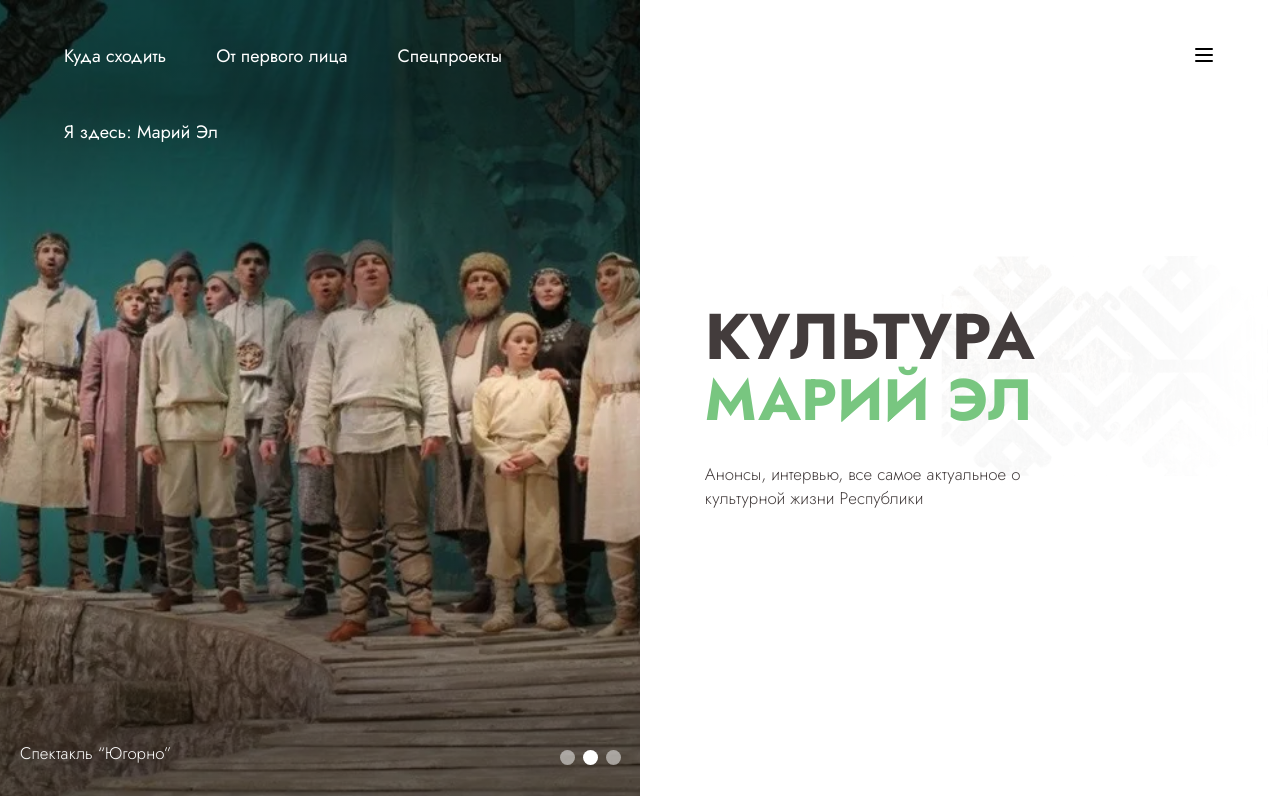
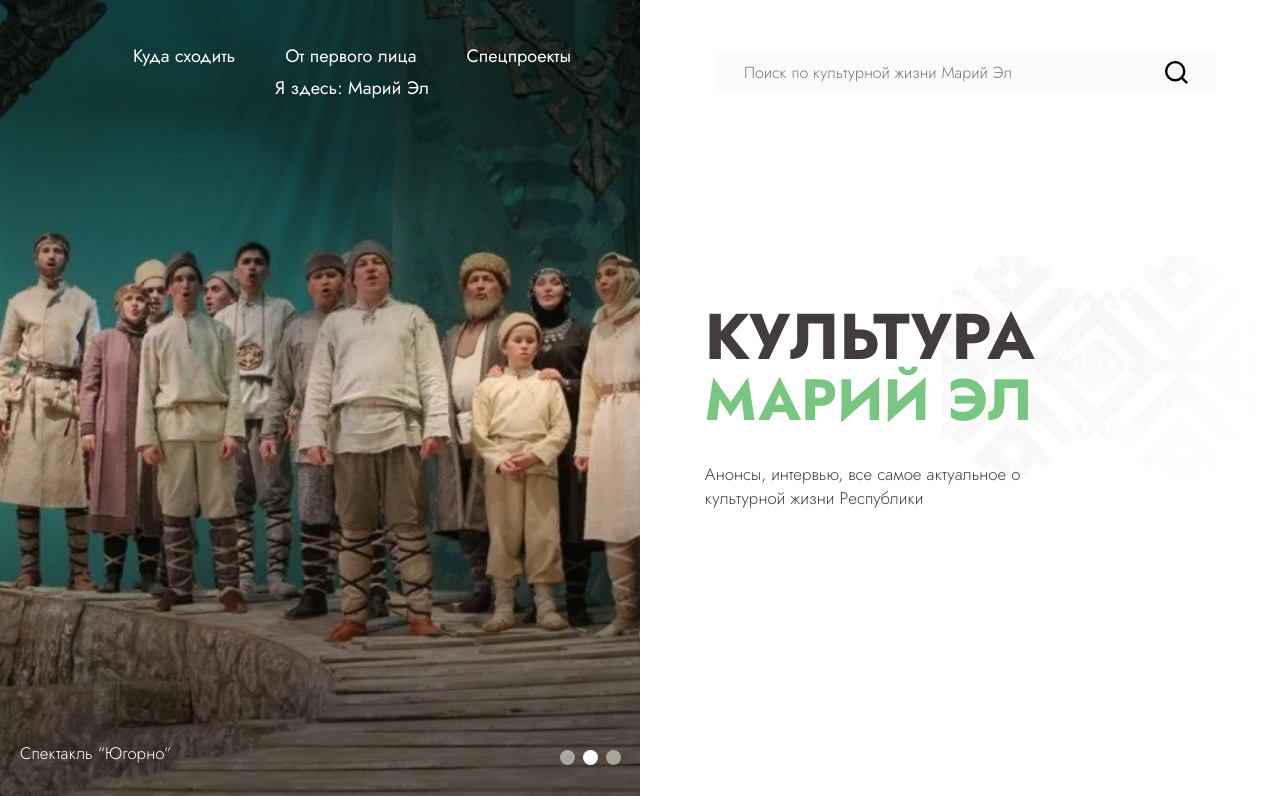
Before and after one commit to alina-onmaster/culture-mariel, a plain HTML site: page index.html in a window 1280 px wide. Shown: the top 796 px of the page. Drawn offline with Linux system fonts and the light colour scheme.

Commit message:
Строка поиска

```diff
--- a/css/style.css
+++ b/css/style.css
@@ -117,6 +117,7 @@ img {
 }
 @media (min-width: 992px) {
   .burger-button {
+    display: none;
     -webkit-box-ordinal-group: 2;
         -ms-flex-order: 1;
             order: 1;
@@ -529,6 +530,15 @@ img {
   .page--index .page__subtitle::before {
     top: -4.5rem;
   }
+}
+.page--index .page__revers-wrap {
+  display: -webkit-box;
+  display: -ms-flexbox;
+  display: flex;
+  -webkit-box-orient: vertical;
+  -webkit-box-direction: normal;
+      -ms-flex-direction: column;
+          flex-direction: column;
 }
 @media (max-width: 767.98px) {
   .main-header {
@@ -616,6 +626,16 @@ img {
   -webkit-transition: 0.4s;
   transition: 0.4s;
   z-index: 10;
+  display: -webkit-box;
+  display: -ms-flexbox;
+  display: flex;
+  -webkit-box-orient: vertical;
+  -webkit-box-direction: normal;
+      -ms-flex-direction: column;
+          flex-direction: column;
+  -webkit-box-align: center;
+      -ms-flex-align: center;
+          align-items: center;
 }
 @media (min-width: 2001px) {
   .main-header .site-nav {
@@ -625,11 +645,25 @@ img {
 }
 @media (min-width: 768px) {
   .main-header .site-nav {
+    -webkit-box-orient: horizontal;
+    -webkit-box-direction: normal;
+        -ms-flex-direction: row;
+            flex-direction: row;
+    -webkit-box-pack: justify;
+        -ms-flex-pack: justify;
+            justify-content: space-between;
+    -webkit-box-align: start;
+        -ms-flex-align: start;
+            align-items: flex-start;
+    gap: 5rem;
     padding: 4rem 2rem;
   }
 }
 @media (min-width: 992px) {
   .main-header .site-nav {
+    -webkit-box-align: center;
+        -ms-flex-align: center;
+            align-items: center;
     position: unset;
     top: unset;
     left: unset;
@@ -661,6 +695,7 @@ img {
       -ms-flex-direction: column;
           flex-direction: column;
   gap: 0.6em;
+  margin-bottom: 1.75em;
 }
 @media (min-width: 768px) {
   .main-header .site-nav__list {
@@ -674,17 +709,21 @@ img {
 }
 @media (min-width: 992px) {
   .main-header .site-nav__list {
-    width: 45vw;
-    max-width: 850px;
+    width: 50%;
     -webkit-box-orient: horizontal;
     -webkit-box-direction: normal;
         -ms-flex-direction: row;
             flex-direction: row;
+    -webkit-box-pack: center;
+        -ms-flex-pack: center;
+            justify-content: center;
     -ms-flex-wrap: wrap;
         flex-wrap: wrap;
     color: #ffffff;
-    gap: 50px;
-    padding-right: 20px;
+    -webkit-column-gap: 50px;
+       -moz-column-gap: 50px;
+            column-gap: 50px;
+    margin-bottom: 0;
   }
 }
 .main-header .site-nav li a {
@@ -707,6 +746,112 @@ img {
 .page--index .site-nav__list li:first-child {
   display: none;
 }
+.search {
+  display: inline-block;
+  width: 100%;
+}
+@media (min-width: 768px) {
+  .search {
+    max-width: 50rem;
+  }
+}
+.search__form {
+  position: relative;
+  height: 35em;
+  display: -webkit-inline-box;
+  display: -ms-inline-flexbox;
+  display: inline-flex;
+  -webkit-box-align: center;
+      -ms-flex-align: center;
+          align-items: center;
+  width: 100%;
+}
+@media (min-width: 768px) {
+  .search__form {
+    height: 4.2rem;
+  }
+}
+.search__input {
+  width: 100%;
+  height: 100%;
+  margin: 0;
+  padding: 0;
+  font-size: 12em;
+  line-height: 1.42;
+  font-weight: 300;
+  font-family: "Jost", -apple-system, BlinkMacSystemFont, "Segoe UI", Roboto, Oxygen-Sans, Ubuntu, Cantarell, "Helvetica Neue", Helvetica, Arial, sans-serif;
+  font-style: normal;
+  border: none;
+  background-color: rgba(217, 217, 217, 0.1);
+  border-radius: 0.42em;
+  padding: 0.7em 3em 0.7em 1.5em;
+}
+@media (min-width: 768px) {
+  .search__input {
+    font-size: 1.6rem;
+  }
+}
+@media (min-width: 768px) {
+  .search__input {
+    border-radius: 0.5rem;
+    padding: 0.5rem 5.6rem 0.5rem 2.8rem;
+  }
+}
+.search__btn-submit {
+  padding: 0;
+  border: none;
+  font: inherit;
+  color: inherit;
+  text-decoration: none;
+  background-color: transparent;
+  cursor: pointer;
+  position: absolute;
+  top: 50%;
+  right: 0.75em;
+  -webkit-transform: translateY(-50%);
+          transform: translateY(-50%);
+  width: 35em;
+  height: 35em;
+  border-radius: 0.42em;
+  display: -webkit-box;
+  display: -ms-flexbox;
+  display: flex;
+  -webkit-box-pack: center;
+      -ms-flex-pack: center;
+          justify-content: center;
+  -webkit-box-align: center;
+      -ms-flex-align: center;
+          align-items: center;
+}
+@media (min-width: 768px) {
+  .search__btn-submit {
+    width: 4.2rem;
+    height: 4.2rem;
+    border-radius: 0.5rem;
+  }
+}
+.search__btn-submit:hover .icon use.icon__symbol,
+.search__btn-submit:focus .icon use.icon__symbol {
+  stroke: #78C680;
+}
+.search__btn-submit .icon {
+  width: 16em;
+  height: 16em;
+}
+@media (min-width: 768px) {
+  .search__btn-submit .icon {
+    width: 2.4rem;
+    height: 2.4rem;
+  }
+}
+.search__btn-submit .icon use.icon__symbol {
+  stroke: #000000;
+}
+@media (min-width: 992px) {
+  .main-header .search {
+    width: 45%;
+  }
+}
 .intro {
   display: -webkit-box;
   display: -ms-flexbox;
@@ -844,7 +989,21 @@ img {
   -webkit-animation-duration: 2s;
           animation-duration: 2s;
 }
+.page__revers-wrap section.brands {
+  -webkit-box-ordinal-group: 3;
+      -ms-flex-order: 2;
+          order: 2;
+}
+@media (min-width: 768px) {
+  .page__revers-wrap section.brands {
+    -webkit-box-ordinal-group: 2;
+        -ms-flex-order: 1;
+            order: 1;
+  }
+}
 .brands__list .brand__title {
+  margin: 0;
+  padding: 0;
   font-size: 16em;
   line-height: 1.45;
   font-weight: 700;
@@ -870,6 +1029,12 @@ img {
      object-position: center;
   -webkit-transition: 4s;
   transition: 4s;
+  margin-bottom: 5em;
+}
+@media (min-width: 768px) {
+  .brands__list .brand__img {
+    margin-bottom: 2rem;
+  }
 }
 .brands__item-link:hover img,
 .brands__item-link:focus img {
@@ -952,7 +1117,7 @@ img {
   font-weight: 300;
   font-family: "Jost", -apple-system, BlinkMacSystemFont, "Segoe UI", Roboto, Oxygen-Sans, Ubuntu, Cantarell, "Helvetica Neue", Helvetica, Arial, sans-serif;
   font-style: normal;
-  font-size: 175em;
+  font-size: 111em;
   margin-top: 0.43em;
   padding-left: 20px;
   padding-right: 20px;
@@ -996,7 +1161,8 @@ img {
 .main-slider .swiper-pagination-bullets.swiper-pagination-horizontal,
 .main-slider .swiper-pagination-custom,
 .main-slider .swiper-pagination-fraction {
-  bottom: 400em;
+  bottom: unset;
+  top: 1800em;
 }
 @media (min-width: 768px) {
   .main-slider .swiper-horizontal > .swiper-pagination-bullets,
@@ -1005,6 +1171,7 @@ img {
   .main-slider .swiper-pagination-fraction {
     text-align: right;
     padding-right: 15px;
+    top: unset;
     bottom: 35px;
   }
 }
@@ -1311,6 +1478,18 @@ img {
 @media (min-width: 768px) {
   .first-person .articles__list .article img {
     aspect-ratio: 2.64166667;
+  }
+}
+.page__revers-wrap section.events {
+  -webkit-box-ordinal-group: 2;
+      -ms-flex-order: 1;
+          order: 1;
+}
+@media (min-width: 768px) {
+  .page__revers-wrap section.events {
+    -webkit-box-ordinal-group: 3;
+        -ms-flex-order: 2;
+            order: 2;
   }
 }
 .projects__slider-wrap {
--- a/index.html
+++ b/index.html
@@ -13,6 +13,8 @@
     <div style="display:none">
       <svg xmlns="http://www.w3.org/2000/svg" xmlns:xlink="http://www.w3.org/1999/xlink"><symbol id="icon-arrow" viewBox="0 0 28 18">
 <path class="icon__color-element" fill-rule="evenodd" clip-rule="evenodd" d="M0.875 8.99996C0.875 8.75132 0.973772 8.51287 1.14959 8.33705C1.3254 8.16124 1.56386 8.06246 1.8125 8.06246H23.9244L18.0238 2.16371C17.8477 1.98768 17.7488 1.74892 17.7488 1.49996C17.7488 1.25101 17.8477 1.01225 18.0238 0.836213C18.1998 0.660176 18.4385 0.561279 18.6875 0.561279C18.9365 0.561279 19.1752 0.660176 19.3513 0.836213L26.8513 8.33621C26.9386 8.4233 27.0078 8.52675 27.0551 8.64065C27.1024 8.75455 27.1267 8.87665 27.1267 8.99996C27.1267 9.12328 27.1024 9.24538 27.0551 9.35928C27.0078 9.47317 26.9386 9.57663 26.8513 9.66371L19.3513 17.1637C19.1752 17.3398 18.9365 17.4386 18.6875 17.4386C18.4385 17.4386 18.1998 17.3398 18.0238 17.1637C17.8477 16.9877 17.7488 16.7489 17.7488 16.5C17.7488 16.251 17.8477 16.0122 18.0238 15.8362L23.9244 9.93746H1.8125C1.56386 9.93746 1.3254 9.83869 1.14959 9.66288C0.973772 9.48706 0.875 9.2486 0.875 8.99996Z" fill="#000000"></path>
+</symbol><symbol id="icon-search" viewBox="0 0 15 15">
+<path class="icon__color-element" d="M14 14L11.0094 11.004M12.6667 7.00001C12.6667 8.5029 12.0697 9.94424 11.007 11.0069C9.94427 12.0697 8.50293 12.6667 7.00004 12.6667C5.49715 12.6667 4.05581 12.0697 2.9931 11.0069C1.9304 9.94424 1.33337 8.5029 1.33337 7.00001C1.33337 5.49712 1.9304 4.05578 2.9931 2.99307C4.05581 1.93037 5.49715 1.33334 7.00004 1.33334C8.50293 1.33334 9.94427 1.93037 11.007 2.99307C12.0697 4.05578 12.6667 5.49712 12.6667 7.00001V7.00001Z" stroke="black" stroke-width="1.5" stroke-linecap="round"></path>
 </symbol><symbol id="icon-vk" viewBox="0 0 16 10">
 <path class="icon__color-element" fill-rule="evenodd" clip-rule="evenodd" d="M15.6333 0.965496C15.744 0.601496 15.6333 0.333496 15.1033 0.333496H13.3533C12.908 0.333496 12.7027 0.564829 12.5913 0.820163C12.5913 0.820163 11.7013 2.95083 10.4407 4.33483C10.0327 4.73616 9.84733 4.8635 9.62467 4.8635C9.51333 4.8635 9.346 4.73616 9.346 4.3715V0.965496C9.346 0.528163 9.22333 0.333496 8.85267 0.333496H6.10067C5.82267 0.333496 5.65533 0.536163 5.65533 0.728829C5.65533 1.14283 6.286 1.23883 6.35067 2.40416V4.93616C6.35067 5.4915 6.24867 5.59216 6.026 5.59216C5.43267 5.59216 3.98933 3.4515 3.13267 1.00216C2.96667 0.525496 2.79867 0.333496 2.35133 0.333496H0.6C0.1 0.333496 0 0.564829 0 0.820163C0 1.27483 0.593333 3.5335 2.76333 6.52083C4.21 8.56083 6.24667 9.66683 8.102 9.66683C9.21467 9.66683 9.352 9.4215 9.352 8.99816V7.45616C9.352 6.96483 9.45733 6.86683 9.81 6.86683C10.07 6.86683 10.5147 6.99483 11.5533 7.97816C12.74 9.14416 12.9353 9.66683 13.6033 9.66683H15.3533C15.8533 9.66683 16.104 9.4215 15.96 8.93616C15.8013 8.4535 15.2347 7.75283 14.4833 6.9215C14.0753 6.44816 13.4633 5.93816 13.2773 5.68283C13.018 5.3555 13.092 5.2095 13.2773 4.91816C13.2773 4.91816 15.4107 1.9675 15.6327 0.965496H15.6333Z" fill="#000000"></path>
 </symbol><symbol id="icon-youtube" viewBox="0 0 16 12">
@@ -49,6 +51,17 @@
       <a href="#!">Я здесь: Марий Эл</a>
     </li>
   </ul>
+  <div class="search">
+  <form class="search__form">
+    <input class="search__input" type="search" placeholder="Поиск по культурной жизни Марий Эл">
+    <button class="search__btn-submit" type="submit">
+      <svg class="icon" width="16px" height="16px">
+        <use class="icon__symbol" xlink:href="#icon-search"></use>
+      </svg>
+    </button>
+  </form>
+</div>
+
 </nav>
 
 </nav>
@@ -135,7 +148,8 @@
   </div>
 </section>
 
-      <section class="brands page__section">
+      <div class="page__revers-wrap">
+        <section class="brands page__section">
   <div class="page__wrap">
     <h2 class="wow animate__animated animate__fadeInLeft page__subtitle brands__title" data-foo="Культурные бренды">Культурные бренды</h2>
     <p class="wow brands__text">Откройте для себя уникальные достопримечтальности нашего региона</p>
@@ -224,7 +238,7 @@
   </div>
 </section>
 
-      <section class="events articles page__section">
+        <section class="events articles page__section">
   <div class="page__wrap">
     <h2 class="wow animate__animated animate__fadeInLeft page__subtitle" data-foo="куда сходить?">куда сходить?</h2>
     <ul class="articles__list">
@@ -343,6 +357,7 @@
   </div>
 </section>
 
+      </div>
       <section class="projects page__section">
   <div class="page__wrap">
     <h2 class="wow animate__animated animate__fadeInLeft page__subtitle wow animate__animated animate__fadeInRight" data-foo="Спецпроекты">Спецпроекты</h2>
```
Also changed, not shown: img/icons/icon_search.svg (added).
